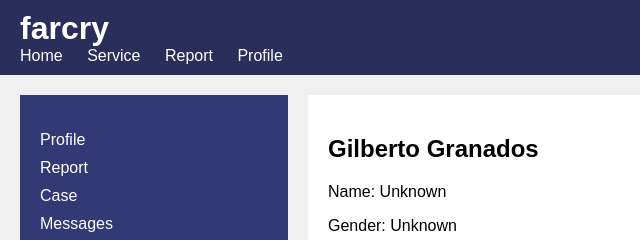
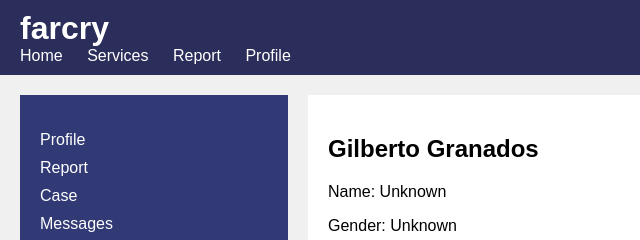
Before and after one commit to Gilberto-GZ/07_that-open-master, a plain HTML site: page example1/index.html in a window 1280 px wide. Shown: the top 240 px of the page, 0-640 px from the left. Drawn offline with Linux system fonts and the light colour scheme.

```diff
--- a/example1/index.html
+++ b/example1/index.html
@@ -12,7 +12,7 @@
         <nav>
             <ul>
                 <li><a href="#">Home</a></li>
-                <li><a href="#">Service</a></li>
+                <li><a href="#">Services</a></li>
                 <li><a href="#">Report</a></li>
                 <li><a href="#">Profile</a></li>
             </ul>
```
